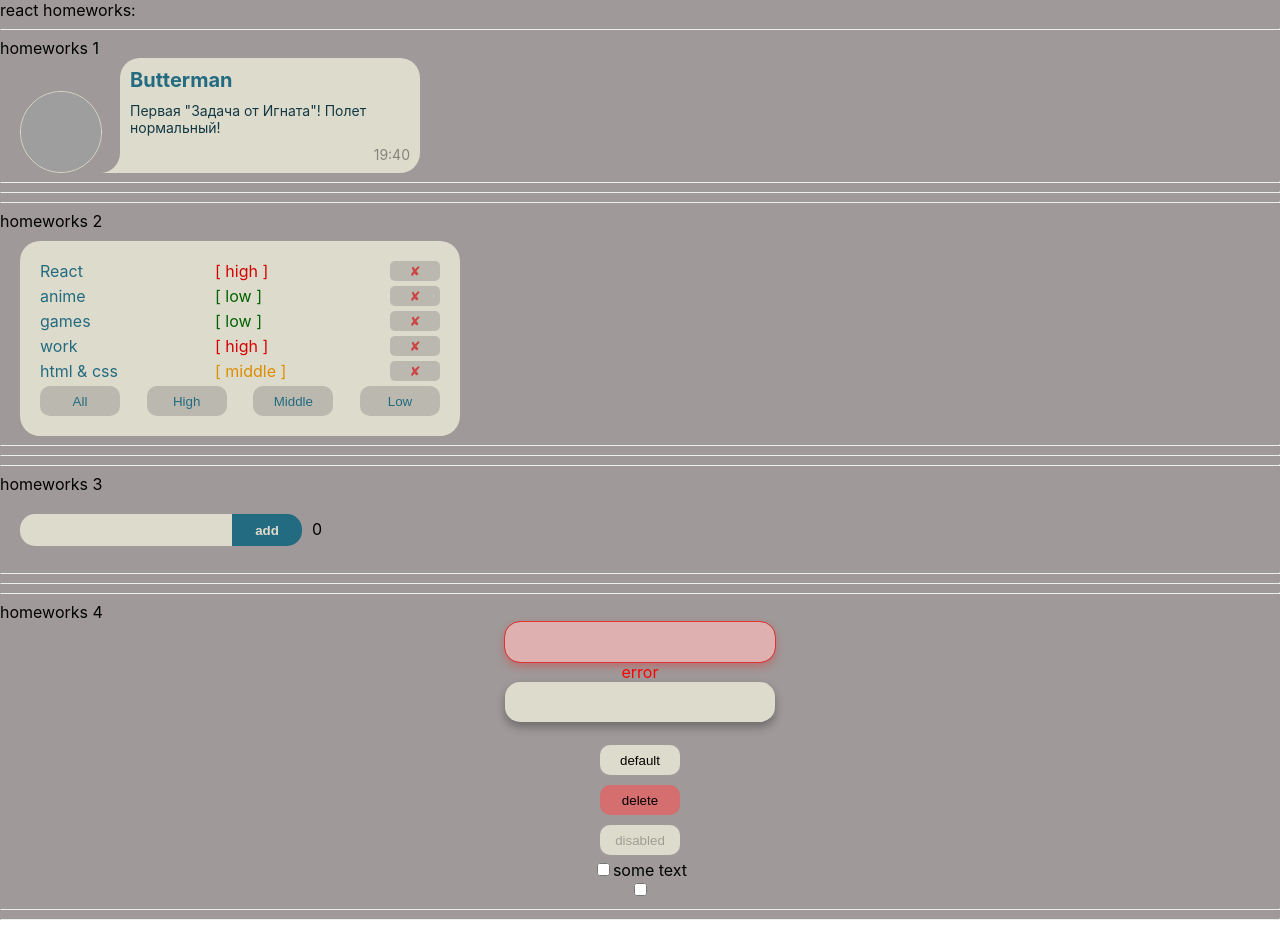
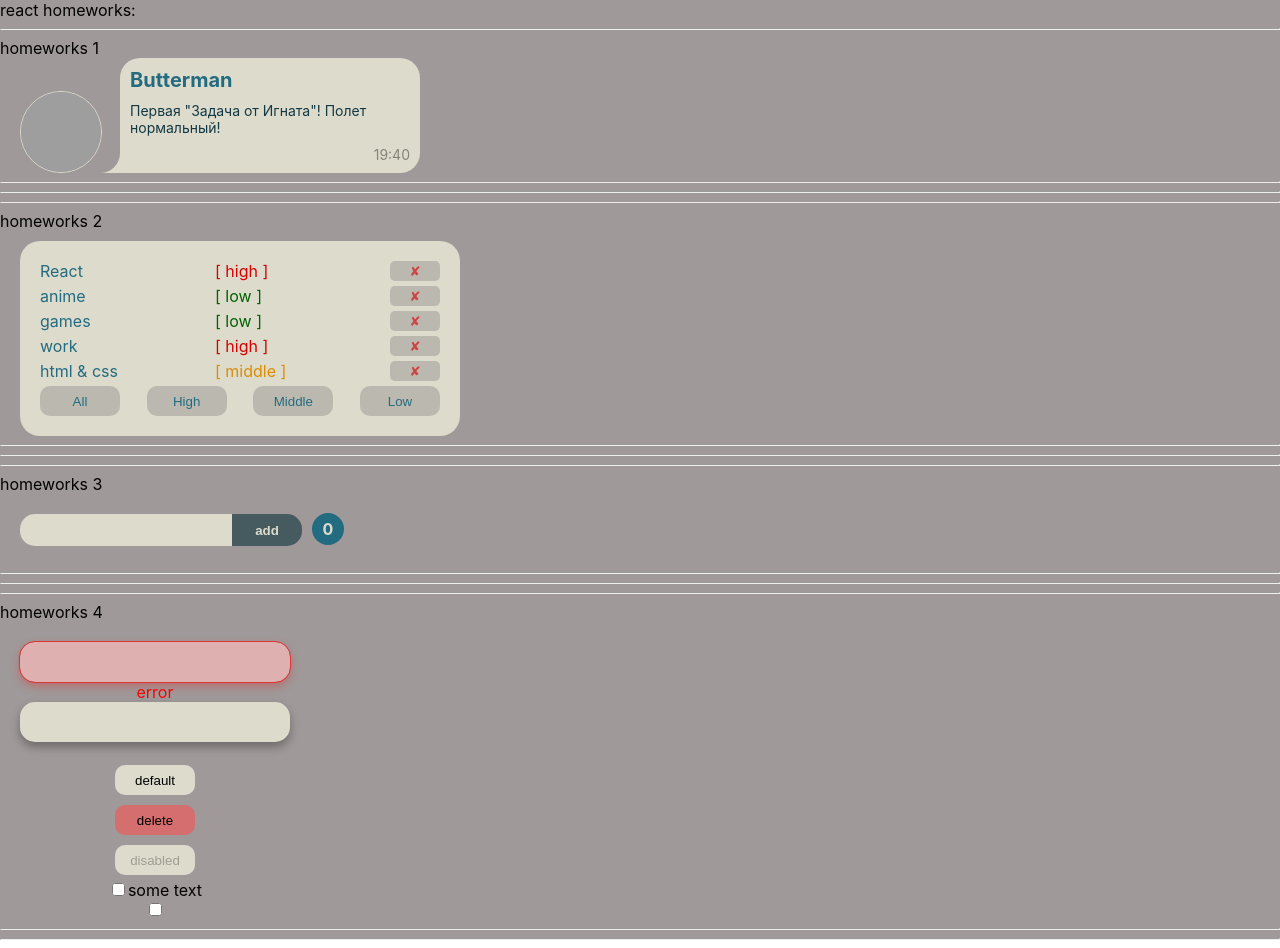
Before and after one commit to a-butterman/homeworks, a React (Create React App) app: page / in a window 1280 px wide. Built offline with nearby package versions, Linux system fonts and the light colour scheme; grey boxes are pictures that could not be loaded.

Commit message:
styling css

```diff
--- a/src/p2-homeworks/h3/Greeting.module.css
+++ b/src/p2-homeworks/h3/Greeting.module.css
@@ -17,7 +17,8 @@
     height: 30px;
     margin: 20px 0 0 20px;
     border-radius: 15px 0 0 15px;
-    border: 0px solid black;
+    outline: none;
+    border: 0px;
     background-color: #dcc1c1;
     padding-left: 10px;
 }
@@ -35,7 +36,7 @@
     cursor: pointer;
 
     border-radius: 0 15px 15px 0;
-    border: 0px solid black;
+    border: none;
     background-color: #236b80;
     color: #dddbcc;
     font-weight: bold;
@@ -43,3 +44,21 @@
 .buttonAdd:hover {
     background-color: #1b5364;
 }
+
+.buttonAdd:disabled {
+    cursor: default;
+    background-color: #465b60;
+}
+
+.spanUsers {
+    display: inline-flex;
+    justify-content: center;
+    align-items: center;
+    border-radius: 50%;
+
+    width: 32px;
+    height: 32px;
+    color: #dddbcc;
+    font-weight: bold;
+    background-color: #236b80;
+}
--- a/src/p2-homeworks/h3/Greeting.tsx
+++ b/src/p2-homeworks/h3/Greeting.tsx
@@ -15,6 +15,7 @@ const Greeting: React.FC<GreetingPropsType> = ( {name, setNameCallback, addUser,
 
     const inputClass = error ? s.error : s.input// need to fix with (?:)
     const errorClass = error ? s.errorText : ''
+    const errorBtn = name === '' ? true : false
 
     return (
         <div>
@@ -23,8 +24,8 @@ const Greeting: React.FC<GreetingPropsType> = ( {name, setNameCallback, addUser,
                        onKeyDown={onKeyDownEnter}
                        className={inputClass}
                 />
-            <button className={s.buttonAdd} onClick={addUser}>add</button>
-            <span>{totalUsers}</span>
+            <button className={s.buttonAdd} onClick={addUser} disabled={errorBtn}>add</button>
+            <span className={s.spanUsers} >{totalUsers}</span>
             <div className={errorClass}>{error}</div>
         </div>
     )
--- a/src/p2-homeworks/h4/HW4.module.css
+++ b/src/p2-homeworks/h4/HW4.module.css
@@ -3,9 +3,12 @@
 }
 
 .column {
+    margin: 20px 0 0 20px;
     display: flex;
     flex-direction: column;
     align-items: center;
+    flex-wrap: wrap;
+    align-content: flex-start;
 }
 
 .testSpanError {
```
